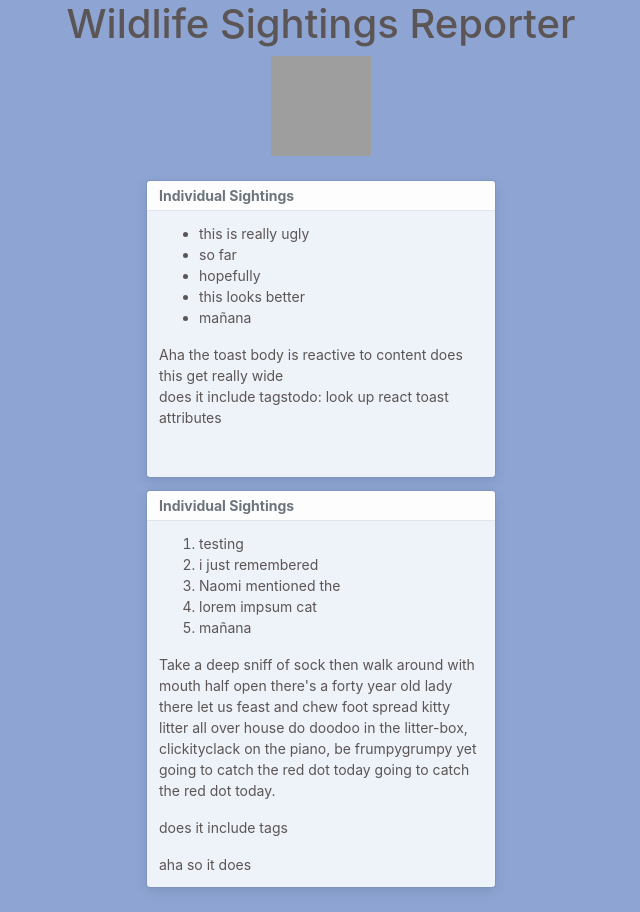
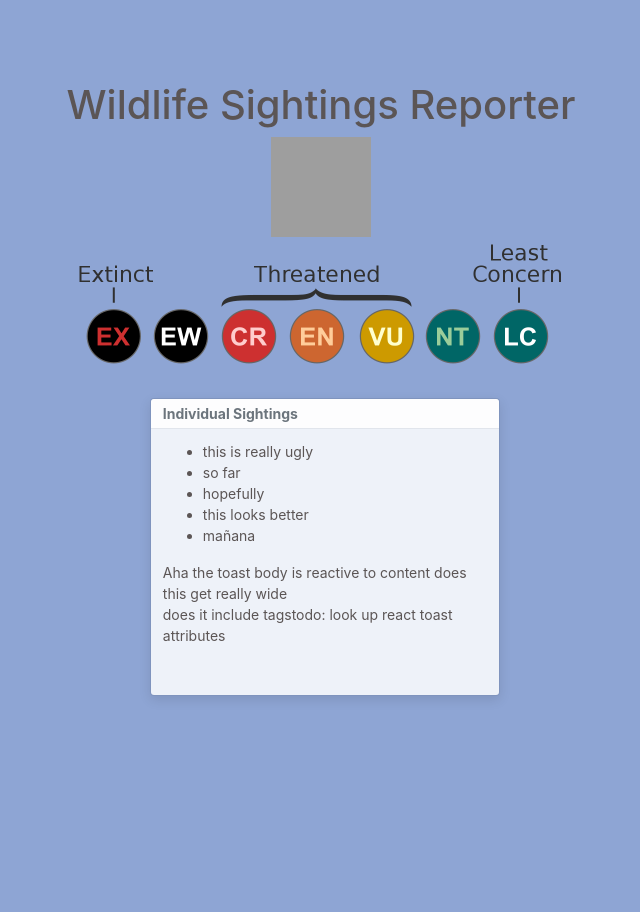
Before and after one commit to LeiaQuesada/in-search-of-the-wild, a React (Create React App) app: page /sightings in a window 1280 px wide. Shown: the whole page, without its empty margins (319-959 px from the left). After the commit the page ends 800 px from the top, so only its background shows below. Built offline with nearby package versions, Linux system fonts and the light colour scheme; grey boxes are pictures that could not be loaded.

Commit message:
Center site's components and set up query for all sightings from database

```diff
--- a/src/App.js
+++ b/src/App.js
@@ -7,6 +7,13 @@ import AddSighting from "./components/AddSighting";
 
 function App() {
   return (
+    <div
+      style={{
+        display: "flex",
+        justifyContent: "center",
+        alignItems: "center",
+      }}
+    >
       <Router>
         <div>
           <Switch>
@@ -22,6 +29,7 @@ function App() {
           </Switch>
         </div>
       </Router>
+    </div>
   );
 }
 
--- a/src/components/Sightings.js
+++ b/src/components/Sightings.js
@@ -1,8 +1,25 @@
 import React from "react";
 import { Toast, ToastBody, ToastHeader } from "reactstrap";
+import redlistimage from "../redlistindex.png";
 
 const Sightings = () => {
   return (
+    <>
+      <div
+        style={{
+          marginRight: "auto",
+          marginLeft: "auto",
+          display: "block",
+        }}
+      >
+        <img
+          src={redlistimage}
+          width="512"
+          height="137"
+          alt="index for conservation status code"
+        />
+      </div>
+      <div style={{ marginLeft: "15%" }}>
         <div className="p-2 my-3 rounded">
           <Toast>
             <ToastHeader>Individual Sightings</ToastHeader>
@@ -14,7 +31,8 @@ const Sightings = () => {
                 <li>this looks better</li>
                 <li>mañana</li>
               </ul>
-          Aha the toast body is reactive to content does this get really wide
+              Aha the toast body is reactive to content does this get really
+              wide
               <p>
                 does it include tags
                 <stong>todo: look up react toast attributes</stong>
@@ -22,29 +40,9 @@ const Sightings = () => {
               <br />
             </ToastBody>
           </Toast>
-      <Toast>
-        <ToastHeader>Individual Sightings</ToastHeader>
-        <ToastBody>
-          <ol>
-            <li>testing</li>
-            <li>i just remembered</li>
-            <li>Naomi mentioned the </li>
-            <li>lorem impsum cat</li>
-            <li>mañana</li>
-          </ol>
-          <p>
-            Take a deep sniff of sock then walk around with mouth half open
-            there's a forty year old lady there let us feast and chew foot
-            spread kitty litter all over house do doodoo in the litter-box,
-            clickityclack on the piano, be frumpygrumpy yet going to catch the
-            red dot today going to catch the red dot today.
-          </p>
-          <p>does it include tags</p>
-          aha so it does
-          <br />
-        </ToastBody>
-      </Toast>
         </div>
+      </div>
+    </>
   );
 };
 
```
Also changed, not shown: src/redlistindex.png (renamed from src/components/redlistindexpng.png). Lines whose indentation alone changed are shown as unchanged.
